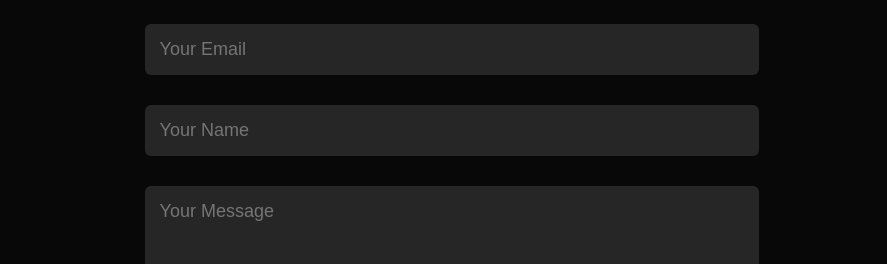
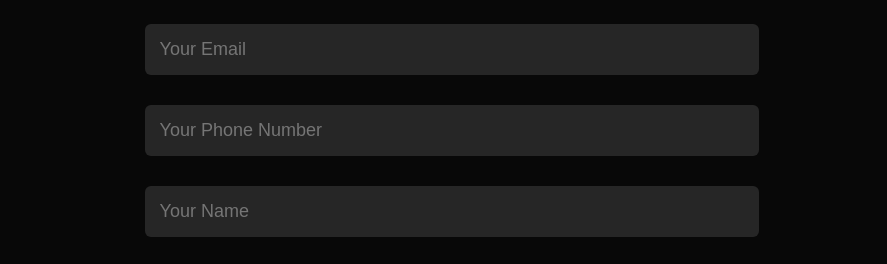
Before and after one commit to willyosubento/Willyportfolio-website, a plain HTML site: page index.html in a window 1280 px wide. Shown: the part 2809-3073 px from the top of the page, 393-1280 px from the left. Drawn offline with Linux system fonts and the light colour scheme.

Commit message:
Update index.html

```diff
--- a/index.html
+++ b/index.html
@@ -161,6 +161,7 @@
         <form name="submit-to-google-sheet">
           <input type="text" name="Name" placeholder="Your Name" required>
           <input type="email" name="Email" placeholder="Your Email" required>
+            <input type="number" name="Phone Number" placeholder="Your Phone Number" required>
             <input type="text" name="Name" placeholder="Your Name" required>
           <textarea name="Message" rows="6" placeholder="Your Message" required></textarea>
           <button type="submit" class="btn btn2">Submit</button>
```
